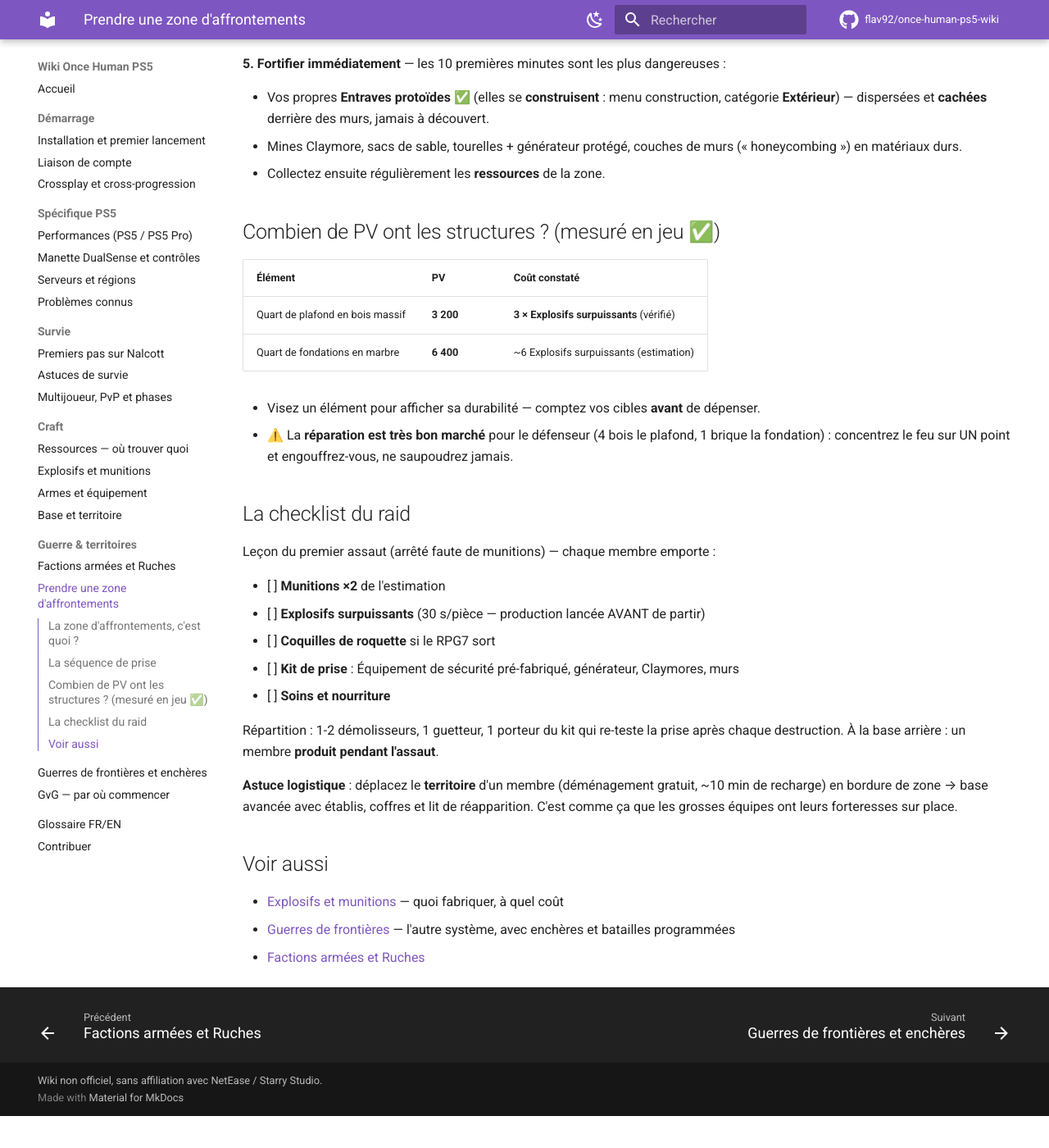
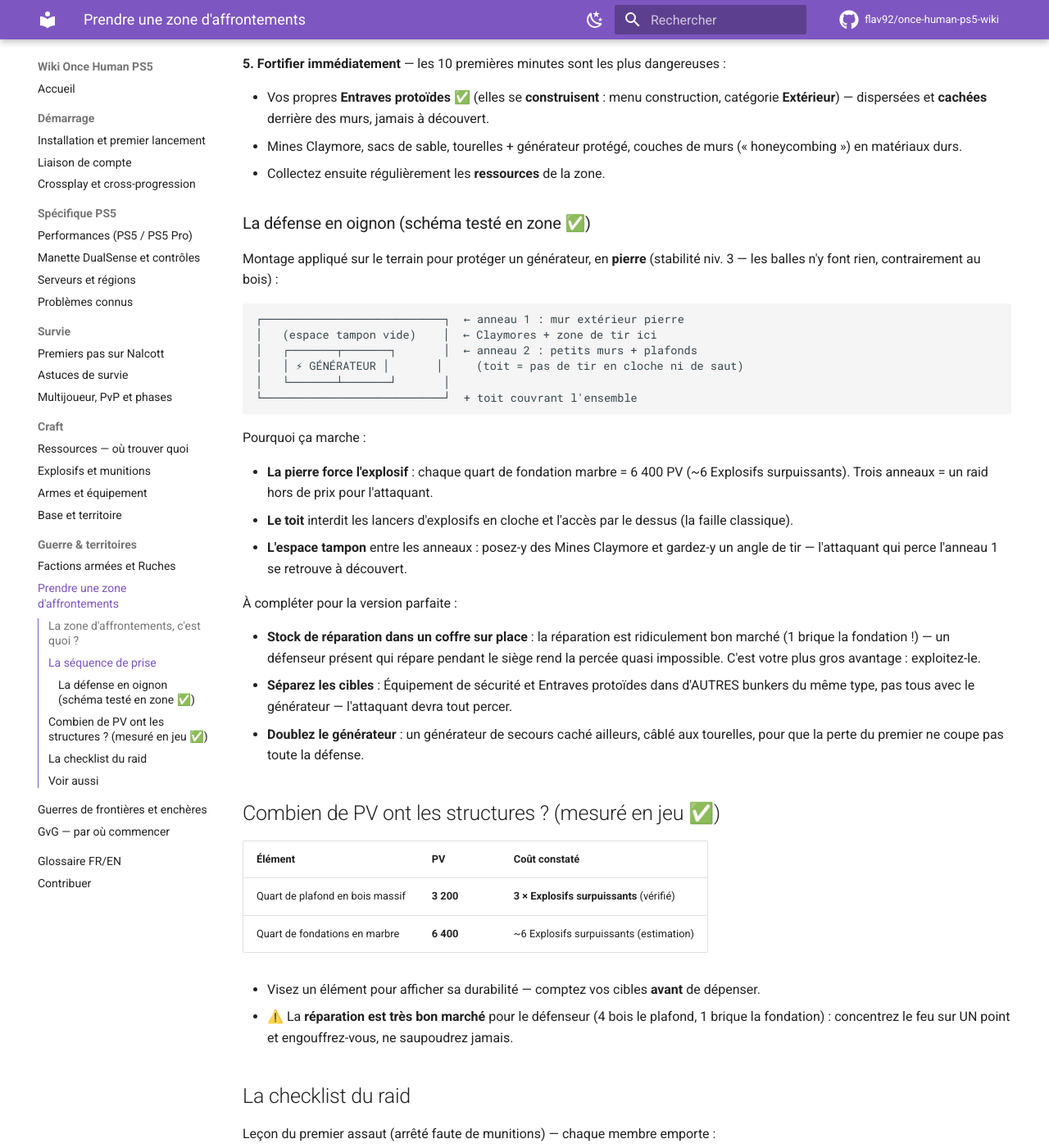
Before and after one commit to flav92/once-human-ps5-wiki, an MkDocs documentation site: the page built from docs/guerre/prise-de-zone.md, in a window 1280 px wide and 1400 px high, scrolled down 1471 px. Shown: the whole window at 82% size. Built offline with MkDocs 1.6.1 and Material for MkDocs 9.7.7, drawn with Linux system fonts in a browser that asks for light colours; comment, search, counter and statistics services are not loaded; before the commit the page ends 2832 px from its top, so only the background shows below that.

Commit message:
Défense en oignon : schéma de fortification testé en zone (3 anneaux pierre + toit)
Co-Authored-By: Claude Fable 5 <noreply@anthropic.com>
Claude-Session: https://claude.ai/code/session_01TCxfqbazixhXZqmCd3gYVk

````diff
--- a/docs/guerre/prise-de-zone.md
+++ b/docs/guerre/prise-de-zone.md
@@ -43,6 +43,31 @@ Sur la carte : **« Zone d'affrontements »** ✅ (avec un « Niveau de gestion
 - Mines Claymore, sacs de sable, tourelles + générateur protégé, couches de murs (« honeycombing ») en matériaux durs.
 - Collectez ensuite régulièrement les **ressources** de la zone.
 
+### La défense en oignon (schéma testé en zone ✅)
+
+Montage appliqué sur le terrain pour protéger un générateur, en **pierre** (stabilité niv. 3 — les balles n'y font rien, contrairement au bois) :
+
+```
+┌───────────────────────────┐  ← anneau 1 : mur extérieur pierre
+│   (espace tampon vide)    │  ← Claymores + zone de tir ici
+│   ┌───────┬───────┐       │  ← anneau 2 : petits murs + plafonds
+│   │ ⚡ GÉNÉRATEUR │       │     (toit = pas de tir en cloche ni de saut)
+│   └───────┴───────┘       │
+└───────────────────────────┘  + toit couvrant l'ensemble
+```
+
+Pourquoi ça marche :
+
+- **La pierre force l'explosif** : chaque quart de fondation marbre = 6 400 PV (~6 Explosifs surpuissants). Trois anneaux = un raid hors de prix pour l'attaquant.
+- **Le toit** interdit les lancers d'explosifs en cloche et l'accès par le dessus (la faille classique).
+- **L'espace tampon** entre les anneaux : posez-y des Mines Claymore et gardez-y un angle de tir — l'attaquant qui perce l'anneau 1 se retrouve à découvert.
+
+À compléter pour la version parfaite :
+
+- **Stock de réparation dans un coffre sur place** : la réparation est ridiculement bon marché (1 brique la fondation !) — un défenseur présent qui répare pendant le siège rend la percée quasi impossible. C'est votre plus gros avantage : exploitez-le.
+- **Séparez les cibles** : Équipement de sécurité et Entraves protoïdes dans d'AUTRES bunkers du même type, pas tous avec le générateur — l'attaquant devra tout percer.
+- **Doublez le générateur** : un générateur de secours caché ailleurs, câblé aux tourelles, pour que la perte du premier ne coupe pas toute la défense.
+
 ## Combien de PV ont les structures ? (mesuré en jeu ✅)
 
 | Élément | PV | Coût constaté |
````
